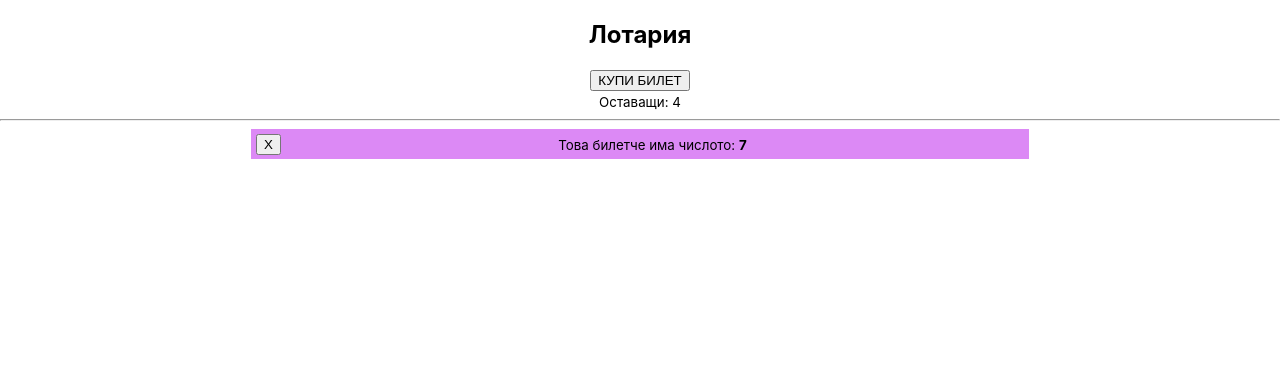
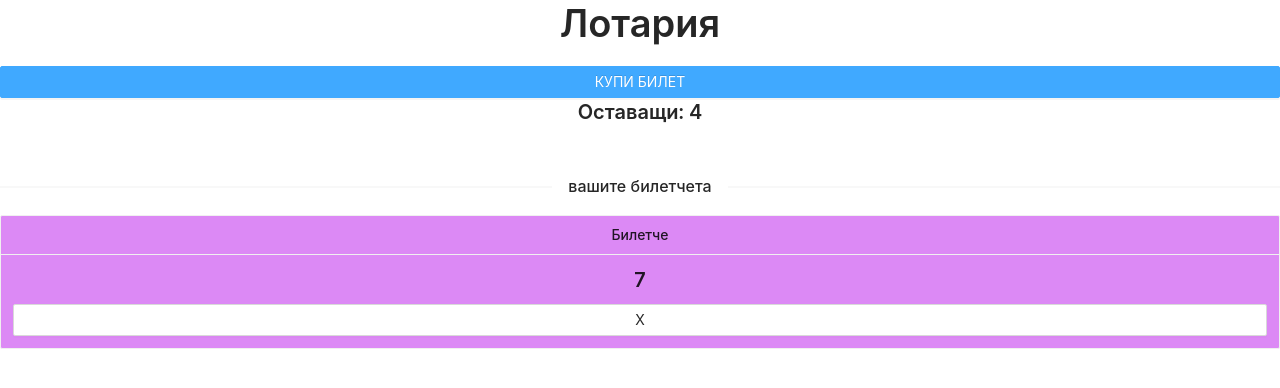
Before and after one commit to iltodbul/pure-react-app, a React (Create React App) app: page / in a window 1280 px wide. Both pictures are taken after a click on the button "КУПИ БИЛЕТ". Shown: the top 388 px of the page. Built offline with nearby package versions, Linux system fonts and the light colour scheme.

Commit message:
Redesign with Ant Design

```diff
--- a/package.json
+++ b/package.json
@@ -6,6 +6,7 @@
     "@testing-library/jest-dom": "^5.14.1",
     "@testing-library/react": "^11.2.7",
     "@testing-library/user-event": "^12.8.3",
+    "antd": "^4.16.3",
     "react": "^17.0.2",
     "react-dom": "^17.0.2",
     "react-scripts": "4.0.3",
--- a/src/App.js
+++ b/src/App.js
@@ -1,5 +1,6 @@
 import React, { Component } from 'react';
 import './App.css';
+import 'antd/dist/antd.css';
 
 import Lottery from './Components/Lottery';
 import Final from './Components/Final';
--- a/src/Components/Final.js
+++ b/src/Components/Final.js
@@ -1,4 +1,5 @@
 import React, { Component } from 'react';
+import { Button, Card } from 'antd';
 
 import { getRandomColor } from '../Helper/utils';
 
@@ -38,10 +39,14 @@ class Final extends Component {
 
   render() {
     return (
-      <div style={{ backgroundColor: getRandomColor(), padding: 15 }}>
-        {this.isWinning() ? this.renderWinning() : this.renderTryAgain()}
-        <button onClick={this.props.actions.reset}>НОВО ТЕГЛЕНЕ</button>
-      </div>
+      <Card
+        style={{ backgroundColor: getRandomColor() }}
+        title={this.isWinning() ? this.renderWinning() : this.renderTryAgain()}
+      >
+        <Button size="large" block onClick={this.props.actions.reset}>
+          НОВО ТЕГЛЕНЕ
+        </Button>
+      </Card>
     );
   }
 }
--- a/src/Components/Lottery.js
+++ b/src/Components/Lottery.js
@@ -1,15 +1,26 @@
 import React, { Component } from 'react';
+import { Button, Typography, Divider } from 'antd';
 
 import LotteryTicket from './LotteryTicket';
+
+const {Title} = Typography;
 
 class Lottery extends Component {
   renderButton() {
     const { remainingTickets, actions } = this.props;
 
     if (remainingTickets > 0) {
-      return <button onClick={actions.registerTicket}>КУПИ БИЛЕТ</button>;
+      return (
+        <Button type="primary" block onClick={actions.registerTicket}>
+          КУПИ БИЛЕТ
+        </Button>
+      );
     }
-    return <button onClick={actions.finish}>ПРОВЕРИ ЗА ПЕЧАЛБА</button>;
+    return (
+      <Button type="primary" block onClick={actions.finish}>
+        ПРОВЕРИ ЗА ПЕЧАЛБА
+      </Button>
+    );
   }
 
   renderTickets() {
@@ -32,12 +43,12 @@ class Lottery extends Component {
   render() {
     return (
       <>
-        <h2>Лотария</h2>
+        <Title>Лотария</Title>
         {this.renderButton()}
         <br />
-        <small>Оставащи: {this.props.remainingTickets}</small>
+        <Title level={4}>Оставащи: {this.props.remainingTickets}</Title>
         <br />
-        <hr />
+        <Divider>вашите билетчета</Divider>
         {this.renderTickets()}
       </>
     );
--- a/src/Components/LotteryTicket.js
+++ b/src/Components/LotteryTicket.js
@@ -1,29 +1,32 @@
 import React, { Component } from 'react';
+import { Button, Card, Typography } from 'antd';
+
+const { Title } = Typography;
 
 class LotteryTicket extends Component {
   render() {
     const { color, number, actions, index } = this.props;
     return (
-      <div
+      <Card
         style={{
           backgroundColor: color,
-          padding: 5,
-          width: '60%',
-          margin: 'auto',
+          marginBottom: 25,
         }}
+        size="small"
+        title="Билетче"
       >
-        <button
+        <b>
+          <Title level={4}>{number}</Title>
+        </b>
+        <Button
           onClick={() => {
             actions.removeTicket(index);
           }}
-          style={{ float: 'left' }}
+          block
         >
           X
-        </button>
-        <small>
-          Това билетче има числото: <b>{number}</b>
-        </small>
-      </div>
+        </Button>
+      </Card>
     );
   }
 }
```
Also changed, not shown: 1 other file (tests, documents, lock files or other folders).
